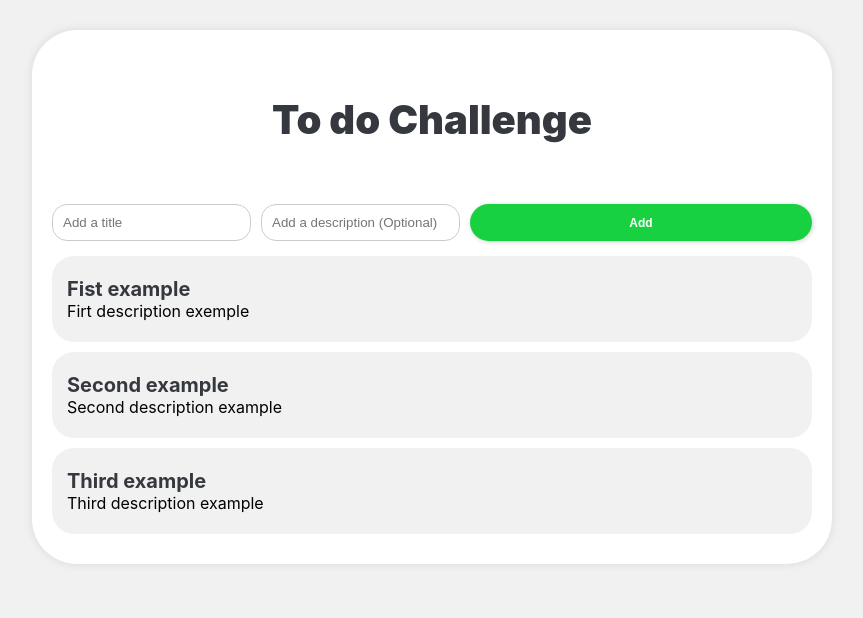
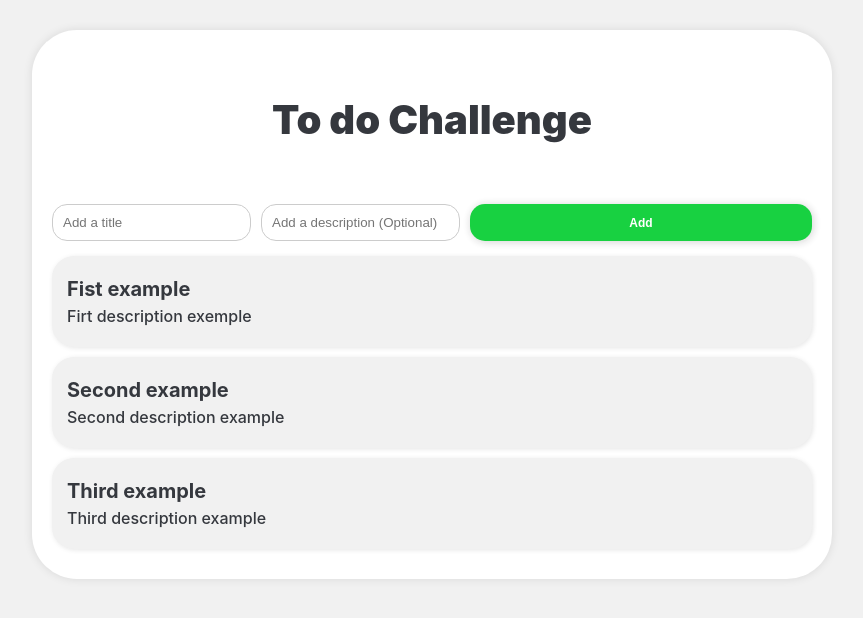
Before and after one commit to Lucasasdev/to-do-list, a React (Create React App) app: page / in a window 1280 px wide. Shown: the top 618 px of the page, without its empty margins (208-1071 px from the left). Built offline with nearby package versions, Linux system fonts and the light colour scheme.

Commit message:
style: add box shadow

```diff
--- a/src/components/button/Button.css
+++ b/src/components/button/Button.css
@@ -4,13 +4,13 @@
   background-color: #00cd2d;
   color: #ffffff;
   border: none;
-  border-radius: 22px;
+  border-radius: 15px;
   padding: 0px 20px;
   font-weight: bolder;
   font-size: 12px;
   opacity: 0.9;
   cursor: pointer;
-  box-shadow: 1px 1px 5px rgba(0, 0, 0, 0.2);
+  box-shadow: 1px 1px 10px rgba(0, 0, 0, 0.2);
 }
 
 @media (max-width: 650px) {
--- a/src/components/inputTask/InputTask.css
+++ b/src/components/inputTask/InputTask.css
@@ -10,6 +10,7 @@
   border: 1px solid #ccc;
   border-radius: 15px;
   transition: border-color 0.3s;
+  color: #35383e;
   flex: 2;
 }
 
--- a/src/components/task/Task.css
+++ b/src/components/task/Task.css
@@ -7,17 +7,21 @@
   margin-bottom: 10px;
   padding: 21px 15px;
   cursor: pointer;
+  color: #35383e;
+  box-shadow: 1px 1px 5px rgba(0, 0, 0, 0.1);
 }
 
 .task {
-  color: #35383e;
   font-size: 20px;
   font-weight: bold;
   overflow-wrap: break-word;
+  padding-bottom: 5px;
 }
 
 .description {
   overflow-wrap: break-word;
+  color: #35383e;
+  font-weight: 500;
 }
 
 .task-description {
```
